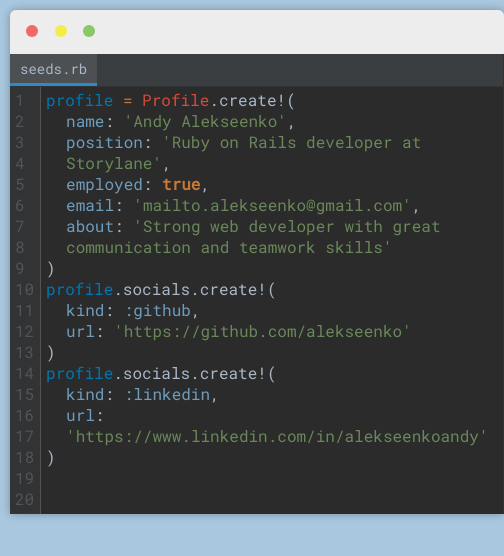
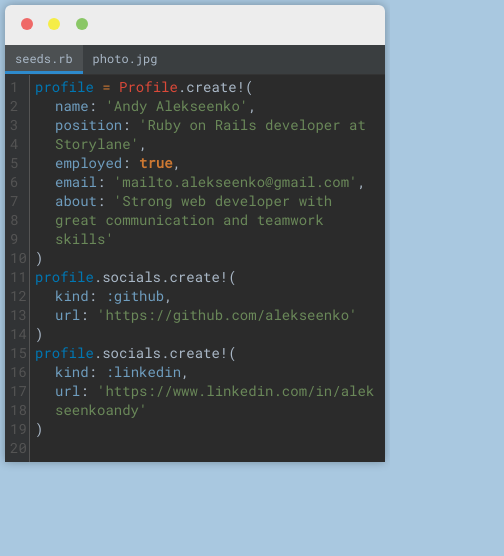
Before and after one commit to alekseenko/alekseenko.github.io, a plain HTML site: page index.html in a window 390 px wide. Shown: the whole page, 504 px wide, since content can reach past the window. Drawn offline with Linux system fonts and the light colour scheme.

Commit message:
Fixed mobile version of the website

```diff
--- a/index.html
+++ b/index.html
@@ -35,12 +35,22 @@
                     <div class="dot maximise"></div>
                 </div>
                 <div class="window-content">
-                    <div class="editor-first-tab">
                     <div class="editor-tab-header">
-                            <div class="editor-tab-name">
+                        <div class="editor-tab-name active js-tab" data-tab="first_tab">
                             seeds.rb
                         </div>
+                        <div class="editor-tab-name mobile-show js-tab" data-tab="second_tab">
+                            photo.jpg
                         </div>
+
+                        <div class="editor-separate-tabs mobile-hide">
+                            <div class="editor-tab-name active">
+                                photo.jpg
+                            </div>
+                        </div>
+                    </div>
+                    <div class="editor-tabs">
+                        <div id="first_tab" class="editor-tab editor-first-tab active">
                             <div class="editor-tab-content">
                                 <div class="editor-lines">
                                     <div class="rb-line">1</div>
@@ -69,19 +79,19 @@
                                         <span class="rb-variable">profile</span> <span class="rb-operator">=</span> <span class="rb-class">Profile</span>.create!(
                                     </div>
                                     <div class="rb-line rb-nested">
-                                    <span class="rb-symbol">name</span>: <span class="rb-string">'Andy Alekseenko'</span>,
+                                        <span class="rb-symbol">name</span>:&nbsp;<span class="rb-string">'Andy Alekseenko'</span>,
                                     </div>
                                     <div class="rb-line rb-nested">
-                                    <span class="rb-symbol">position</span>: <span class="rb-string">'Ruby on Rails developer at <a href="https://storylane.io" target="_blank">Storylane</a>'</span>,
+                                        <span class="rb-symbol">position</span>:&nbsp;<span class="rb-string">'Ruby on Rails developer at <a href="https://storylane.io" target="_blank">Storylane</a>'</span>,
                                     </div>
                                     <div class="rb-line rb-nested">
-                                    <span class="rb-symbol">employed</span>: <span class="rb-bool">true</span>,
+                                        <span class="rb-symbol">employed</span>:&nbsp;<span class="rb-bool">true</span>,
                                     </div>
                                     <div class="rb-line rb-nested">
-                                    <span class="rb-symbol">email</span>: <span class="rb-string">'<a href="mailto:mailto.alekseenko@gmail.com" target="_blank">mailto.alekseenko@gmail.com</a>'</span>,
+                                        <span class="rb-symbol">email</span>:&nbsp;<span class="rb-string">'<a href="mailto:mailto.alekseenko@gmail.com" target="_blank">mailto.alekseenko@gmail.com</a>'</span>,
                                     </div>
                                     <div class="rb-line rb-nested">
-                                    <span class="rb-symbol">about</span>: <span class="rb-string">'Strong web developer with great communication and teamwork skills'</span>
+                                        <span class="rb-symbol">about</span>:&nbsp;<span class="rb-string">'Strong web developer with great communication and teamwork skills'</span>
                                     </div>
                                     <div class="rb-line">)</div>
 
@@ -89,10 +99,10 @@
                                         <span class="rb-variable">profile</span>.socials.create!(
                                     </div>
                                     <div class="rb-line rb-nested">
-                                    <span class="rb-symbol">kind</span>: <span class="rb-symbol">:github</span>,
+                                        <span class="rb-symbol">kind</span>:&nbsp;<span class="rb-symbol">:github</span>,
                                     </div>
                                     <div class="rb-line rb-nested">
-                                    <span class="rb-symbol">url</span>: <span class="rb-string">'<a href="https://github.com/alekseenko" target="_blank">https://github.com/alekseenko</a>'</span>
+                                        <span class="rb-symbol">url</span>:&nbsp;<span class="rb-string">'<a href="https://github.com/alekseenko" target="_blank">https://github.com/alekseenko</a>'</span>
                                     </div>
                                     <div class="rb-line">)</div>
 
@@ -100,24 +110,20 @@
                                         <span class="rb-variable">profile</span>.socials.create!(
                                     </div>
                                     <div class="rb-line rb-nested">
-                                    <span class="rb-symbol">kind</span>: <span class="rb-symbol">:linkedin</span>,
+                                        <span class="rb-symbol">kind</span>:&nbsp;<span class="rb-symbol">:linkedin</span>,
                                     </div>
                                     <div class="rb-line rb-nested">
-                                    <span class="rb-symbol">url</span>: <span class="rb-string">'<a href="https://www.linkedin.com/in/alekseenkoandy" target="_blank">https://www.linkedin.com/in/alekseenkoandy</a>'</span>
+                                        <span class="rb-symbol">url</span>:&nbsp;<span class="rb-string">'<a href="https://www.linkedin.com/in/alekseenkoandy" target="_blank">https://www.linkedin.com/in/alekseenkoandy</a>'</span>
                                     </div>
                                     <div class="rb-line">)</div>
                                 </div>
                             </div>
                         </div>
-                    <div class="editor-second-tab">
-                        <div class="editor-tab-header">
-                            <div class="editor-tab-name">
-                                photo.jpg
+                        <div id="second_tab" class="editor-tab editor-second-tab">
+                            <div class="editor-tab-content">
+                                <img src="img/deal-with-it.png" class="deal-with-it easter-egg" alt="deal with it" />
+                                <img src="img/photo.jpg" alt="photo" class="photo" />
                             </div>
-                        </div>
-                        <div class="editor-tab-content">
-                            <img src="img/deal-with-it.png" class="deal-with-it easter-egg" alt="deal with it" width="200" height="200" />
-                            <img src="img/photo.jpg" alt="photo" width="200" height="200" />
                         </div>
                     </div>
                 </div>
@@ -168,13 +174,26 @@
         </div>
 
         <script>
-            let links = document.getElementsByTagName('a');
-
-            for(let i = 0; i < links.length; i++) {
-                links[i].addEventListener('click', (e) => {
+            Array.from(document.querySelectorAll('a')).forEach((link) => {
+                link.addEventListener('click', (e) => {
                     woopra.track("outbound_link_clicked", { url: e.currentTarget.href });
                 });
-            }
+            });
+
+            Array.from(document.querySelectorAll('.js-tab')).forEach((tab) => {
+                tab.addEventListener('click', (e) => {
+                    Array.from(document.querySelectorAll('.editor-tab.active')).forEach((el) => {
+                        el.classList.remove('active');
+                    });
+
+                    Array.from(document.querySelectorAll('.editor-tab-name.active')).forEach((el) => {
+                        el.classList.remove('active');
+                    });
+
+                    document.getElementById(e.currentTarget.dataset.tab).classList.add('active');
+                    e.currentTarget.classList.add('active');
+                });
+            });
 
             document.addEventListener('copy', () => {
                 let text = '';
--- a/styles/global.css
+++ b/styles/global.css
@@ -4,6 +4,10 @@ body {
 	margin: 0;
 	font-family: 'Roboto Mono', monospace;
 	font-size: 16px;
+}
+
+.mobile-show {
+	display: none;
 }
 
 .container {
@@ -49,29 +53,47 @@ body {
 	margin-left: 7px;
 }
 
-.window-content {
+.editor-tabs {
 	display: flex;
+	width: 100%;
 }
 
 .editor-tab-header {
 	background-color: hsl(200, 5%, 24%);
 	color: hsl(211, 20%, 72%);
 	font-size: 14px;
+	display: flex;
+	justify-content: space-between;
 }
 
 .editor-tab-name {
 	background-color: hsl(197, 4%, 31%);
+	border-bottom: 3px solid hsl(205, 63%, 49%);
 	padding: 5px 10px;
-	border-bottom: 3px solid hsl(205, 63%, 49%);
-	display: inline-block;
+	cursor: pointer;
+	-moz-user-select: none;
+	-khtml-user-select: none;
+	-webkit-user-select: none;
+	-ms-user-select: none;
+	user-select: none;
 }
 
 .editor-first-tab {
-	border-right: 1px solid hsl(0, 0%, 20%);
+	flex: 1;
+}
+
+.editor-separate-tabs {
+	width: 200px;
+	display: flex;
+	border-left: 1px solid hsl(0, 0%, 20%);
 }
 
 .editor-tab-content {
 	border-top: 1px solid hsl(0, 0%, 20%);
+	background-color: hsl(0, 0%, 17%);
+	color: hsl(211, 20%, 72%);
+	display: flex;
+	width: 100%;
 }
 
 .editor-lines {
@@ -80,12 +102,6 @@ body {
 	color: hsl(0, 0%, 33%);
 	border-right: 1px solid hsl(0, 0%, 33%);
 	padding: 2px 0 5px 5px;
-}
-
-.editor-tab-content {
-	background-color: hsl(0, 0%, 17%);
-	color: hsl(211, 20%, 72%);
-	display: flex;
 }
 
 .editor-code {
@@ -131,6 +147,7 @@ body {
 }
 
 .editor-second-tab {
+	border-left: 1px solid hsl(0, 0%, 20%);
 	display: flex;
 	flex-direction: column;
 }
@@ -142,18 +159,100 @@ body {
 	flex: 1;
 }
 
+.editor-second-tab img {
+	width: 200px;
+	height: 200px;
+}
+
 @media screen and (max-width: 980px) {
+	body {
+		font-size: 14px;
+	}
+
 	.window {
-		margin: 0 10px;
+		margin: 0 5px;
+		width: calc(100% - 10px);
+		overflow: hidden;
+	}
+
+	.titlebar {
+		height: 40px;
+	}
+
+	.editor-tab-header {
+		font-size: 12px;
+	}
+
+	.editor-lines {
+		width: 25px;
+	}
+
+	.editor-code {
+		width: calc(100% - 30px);
+	}
+
+	.editor-code .rb-line {
+		width: calc(100% - 25px);
+		overflow-wrap: break-word;
 	}
 }
 
 @media screen and (max-width: 710px) {
 	body {
-		padding-top: 10px;
+		padding-top: 5px;
 	}
 
-	.editor-second-tab {
+	.editor-tab-header {
+		justify-content: normal;
+	}
+
+	.editor-tab-name {
+		background-color: hsl(200, 5%, 24%);
+		border-bottom: 3px solid hsl(200, 5%, 24%);
+	}
+
+	.editor-tab-name.active {
+		background-color: hsl(197, 4%, 31%);
+		border-color: hsl(205, 63%, 49%);
+	}
+
+	.editor-tab-name:not(.active):hover {
+		background-color: hsl(200, 4%, 16%);
+		border-color: hsl(200, 4%, 16%);
+	}
+
+	.editor-tab {
+		display: none;
+	}
+
+	.editor-tab.active {
+		display: flex;
+	}
+
+	.editor-first-tab, .editor-second-tab {
+		width: 100%;
+	}
+
+	.editor-second-tab img {
+		width: 300px;
+		height: 300px;
+		margin: 0 auto;
+	}
+
+	.editor-second-tab .editor-tab-content {
+		position: relative;
+	}
+
+	.editor-second-tab .editor-tab-content .easter-egg {
+		left: 0;
+		right: 0;
+	}
+
+	.mobile-show {
+		display: block;
+	}
+
+	.mobile-hide {
 		display: none;
 	}
 }
```
Also changed, not shown: 1 other file. Lines whose indentation alone changed are shown as unchanged.
